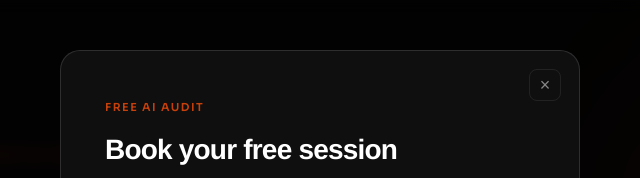
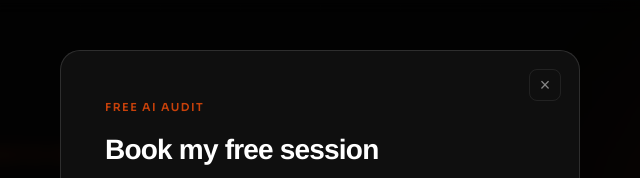
Before and after one commit to RuanRaaths98/thinksphere-gao, a plain HTML site: page Website/thinksphere-gao.html in a window 1280 px wide. Both pictures are taken after a click on the button "Get My Free Audit". Shown: the top 178 px of the page, 320-960 px from the left. Drawn offline with Linux system fonts and the light colour scheme.

Commit message:
Update modal title to 'Book my free session'
Co-Authored-By: Claude Sonnet 4.6 <noreply@anthropic.com>

```diff
--- a/Website/thinksphere-gao.html
+++ b/Website/thinksphere-gao.html
@@ -1783,7 +1783,7 @@
       <!-- Form view -->
       <div id="modalForm">
         <div class="modal-label">Free AI Audit</div>
-        <h2 class="modal-title" id="modalTitle">Book your free session</h2>
+        <h2 class="modal-title" id="modalTitle">Book my free session</h2>
         <p class="modal-sub">30 minutes. No commitment. We'll show you exactly where your brand stands in AI search —
           and what to do next.</p>
 
```
Also changed, not shown: index.html (+1 -1 lines).
